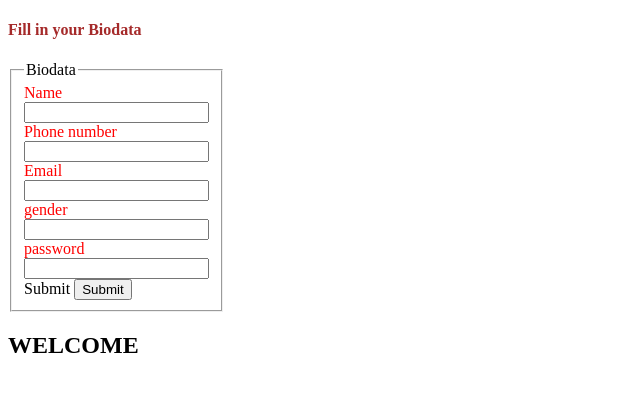
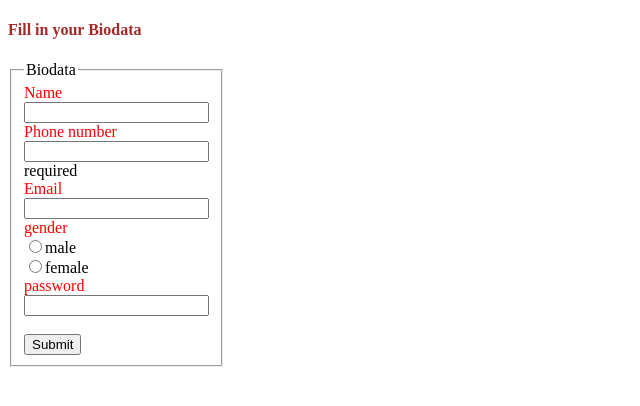
Before and after one commit to toyeomolara/side_hustle_learning, a plain HTML site: page Index.html in a window 1280 px wide. Shown: the whole page, without its empty margins (0-640 px from the left). Drawn offline with Linux system fonts and the light colour scheme.

Commit message:
Add files via upload

```diff
--- a/Index.html
+++ b/Index.html
@@ -3,6 +3,7 @@
     <head>
         <title>Web page</title>
         <link rel="stylesheet" href="style.css">
+        <meta name="viewport" content="width-device-width, initial-scale=1.0">
     </head>
     <body>
         <header>
@@ -11,38 +12,70 @@
         <main>
 
             <section>
-                <div class="container">
+                <div class="container" style="justify-content: center;">
+                    <div clas="signup-form" style="padding: auto; max-width: min-content;">
                         <form action="" method="get">
                             <h4 style="color: brown;">
                                 <!-- html Comment tag-->
                             Fill in your Biodata
                             </h4>
-                        <fieldset style="padding: auto; max-width: min-content;">
+                            <fieldset >
                                 <legend>Biodata</legend>
+                                <div class="form-group">
+                                    <div class="row">
                                       <label for="name"style="color: red;">Name</label><br>
-                            <input type="text" name="name" id=""><br>
+                                      <input type="text" name="name" id="name" required><br>
+                                   </div>
+                                </div>
+                               <div class="form-group">
                                 <label for="number" style="color: red;">Phone number</label><br>
-                            <input type="number" name="number" id="number"><br>
+                                <input type="number" name="number" id="number" required><br> required
+                               </div>
+                               <div class="form-group">
                                 <label for="email" style="color: red;">Email</label><br>
-                            <input type="email" name="email" id="email"><br>
+                                <input type="email" name="email" id="email" required><br>
+                               </div>
+                                <div class="form-group">
+                                    <div class="row">
                                         <label for="gender" style="color: red;">gender</label><br>
-                            <input type="gender" name="gender" id="gender"><br>
+                                        <input type="radio" name="gender" id="gender">male<br>
+                                    </div>
+                                    <div>
+                                        <input type="radio" name="gender" id="gender" required>female<br>
+                                    </div>
+
+                                </div>
+                                <div class="form-group">
                                     <label for="password" style="color: red;">password</label><br>
-                            <input type="password" name="password" id="password"><br>
-                            <label>Submit</label>
-                            <input type="submit"value="Submit"><br>
+                                    <input type="password" name="password" id="password" required><br>
+
+                                </div><br>
+                               <div class="form-group">
+
+                                <button type="submit"value="Submit" onclick="myFunction()">Submit</button>
+                               </div>
+
+
                             </fieldset>
                       </form>
                     </div>
 
-              <div>
-                <h2>WELCOME</h2>
-                    <script type="text/javascript">
-                        alert("Hello dear");
-                        console.log("recall all you've previously learnt")
+                </div>
+
+
+            </section>
+
+
+
+            <script>
+            function myFunction() {
+
+                 alert("Data submitted successfully !");
+                 alert(true);
+
+            }
+
             </script>
-            </div>
-            </section>
         </main>
 
     </body>
```
Lines whose indentation alone changed are shown as unchanged.
